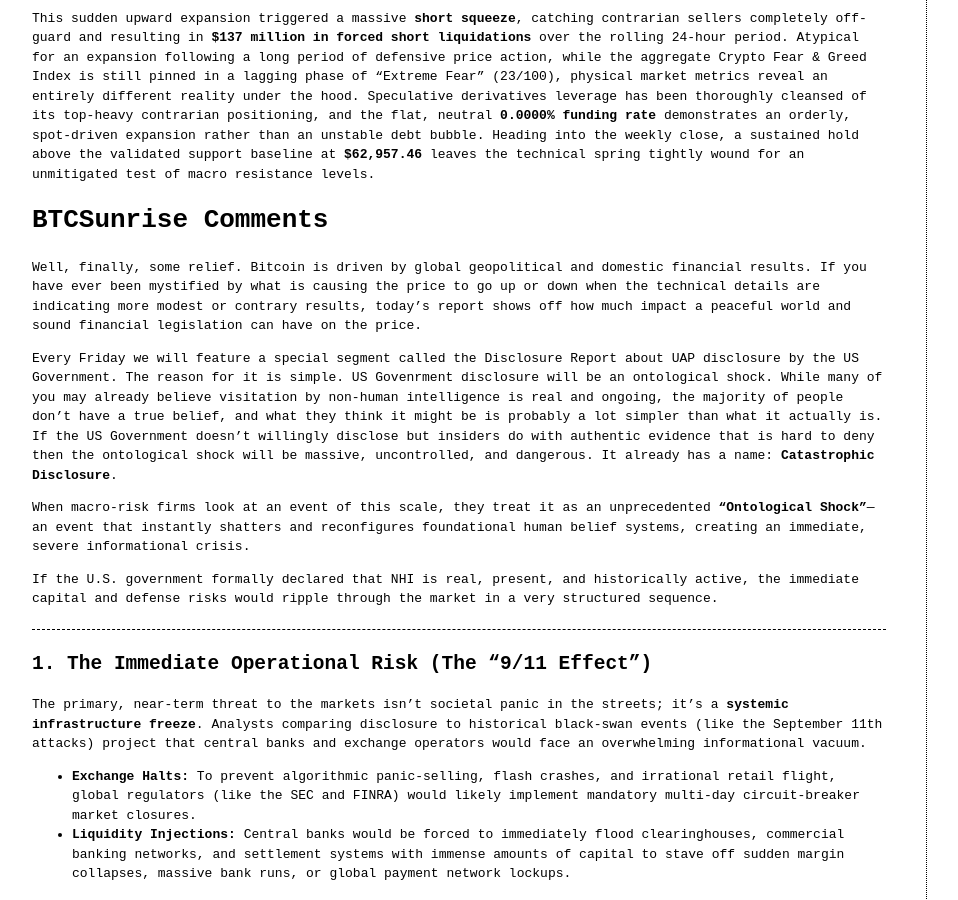
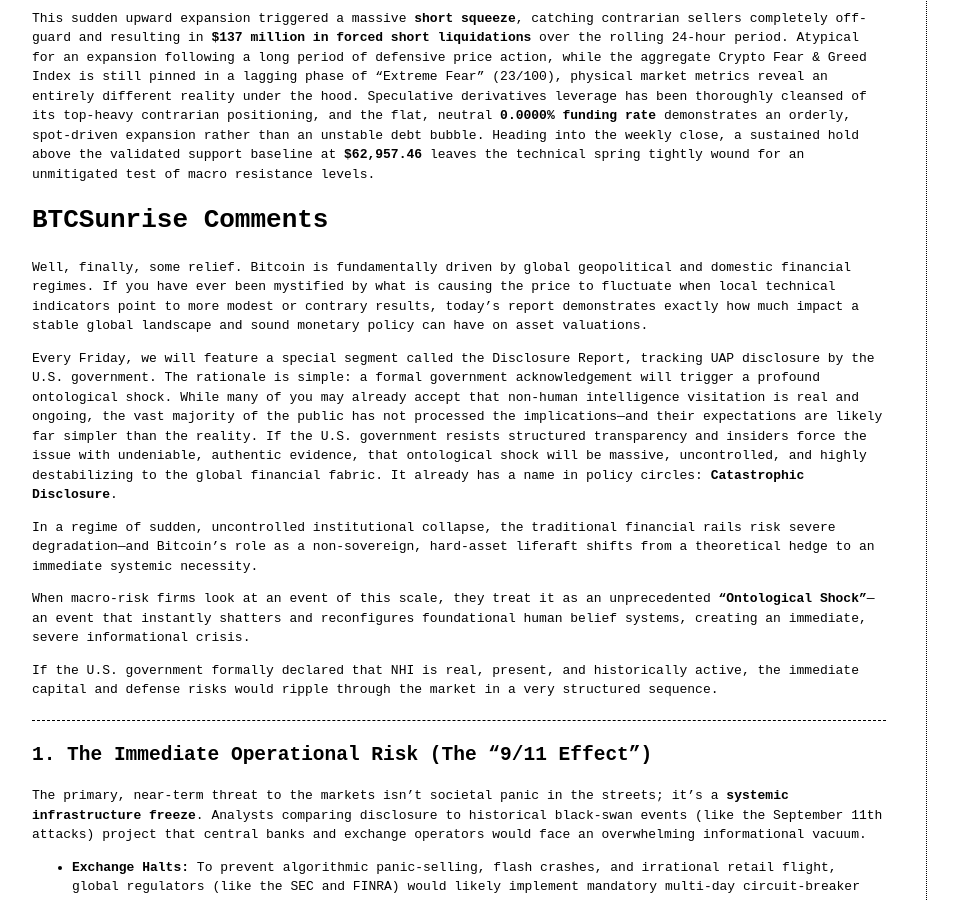
Before and after one commit to Nectarineimp/BTCSunrise, a Jekyll site: the page built from _posts/2026-07-10-intel.md, in a window 1280 px wide and 900 px high, scrolled down 1462 px. Shown: the whole window, without its empty margins (8-966 px from the left). Built offline with Jekyll 4.4.1, drawn with Linux system fonts in a browser that asks for light colours.

Commit message:
Who nelly, retooled the BTCSunrise comments.

```diff
--- a/_posts/2026-07-10-intel.md
+++ b/_posts/2026-07-10-intel.md
@@ -40,9 +40,11 @@ The market structure staged a high-velocity reversal over the last 24 hours, piv
 This sudden upward expansion triggered a massive **short squeeze**, catching contrarian sellers completely off-guard and resulting in **$137 million in forced short liquidations** over the rolling 24-hour period. Atypical for an expansion following a long period of defensive price action, while the aggregate Crypto Fear & Greed Index is still pinned in a lagging phase of "Extreme Fear" (23/100), physical market metrics reveal an entirely different reality under the hood. Speculative derivatives leverage has been thoroughly cleansed of its top-heavy contrarian positioning, and the flat, neutral **0.0000% funding rate** demonstrates an orderly, spot-driven expansion rather than an unstable debt bubble. Heading into the weekly close, a sustained hold above the validated support baseline at **$62,957.46** leaves the technical spring tightly wound for an unmitigated test of macro resistance levels.
 
 # BTCSunrise Comments
-Well, finally, some relief. Bitcoin is driven by global geopolitical and domestic financial results. If you have ever been mystified by what is causing the price to go up or down when the technical details are indicating more modest or contrary results, today's report shows off how much impact a peaceful world and sound financial legislation can have on the price.
+Well, finally, some relief. Bitcoin is fundamentally driven by global geopolitical and domestic financial regimes. If you have ever been mystified by what is causing the price to fluctuate when local technical indicators point to more modest or contrary results, today's report demonstrates exactly how much impact a stable global landscape and sound monetary policy can have on asset valuations.
 
-Every Friday we will feature a special segment called the Disclosure Report about UAP disclosure by the US Government. The reason for it is simple. US Govenrment disclosure will be an ontological shock. While many of you may already believe visitation by non-human intelligence is real and ongoing, the majority of people don't have a true belief, and what they think it might be is probably a lot simpler than what it actually is. If the US Government doesn't willingly disclose but insiders do with authentic evidence that is hard to deny then the ontological shock will be massive, uncontrolled, and dangerous. It already has a name: **Catastrophic Disclosure**.
+Every Friday, we will feature a special segment called the Disclosure Report, tracking UAP disclosure by the U.S. government. The rationale is simple: a formal government acknowledgement will trigger a profound ontological shock. While many of you may already accept that non-human intelligence visitation is real and ongoing, the vast majority of the public has not processed the implications—and their expectations are likely far simpler than the reality. If the U.S. government resists structured transparency and insiders force the issue with undeniable, authentic evidence, that ontological shock will be massive, uncontrolled, and highly destabilizing to the global financial fabric. It already has a name in policy circles: **Catastrophic Disclosure**.
+
+In a regime of sudden, uncontrolled institutional collapse, the traditional financial rails risk severe degradation—and Bitcoin's role as a non-sovereign, hard-asset liferaft shifts from a theoretical hedge to an immediate systemic necessity.
 
 When macro-risk firms look at an event of this scale, they treat it as an unprecedented **"Ontological Shock"**—an event that instantly shatters and reconfigures foundational human belief systems, creating an immediate, severe informational crisis.
 
```
